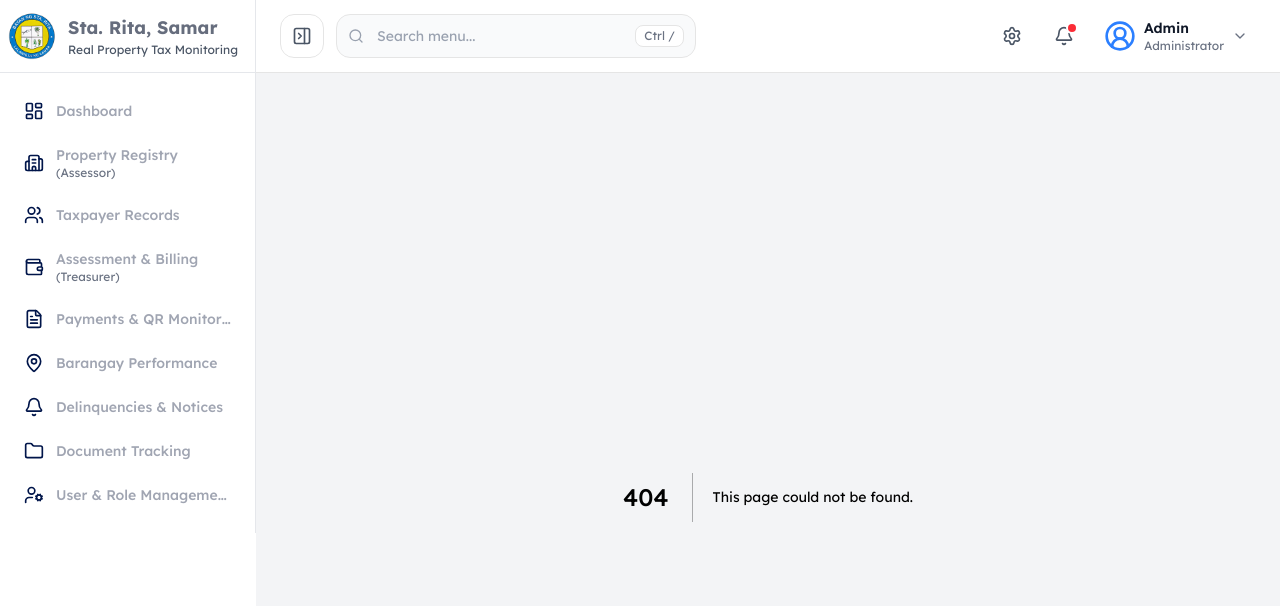
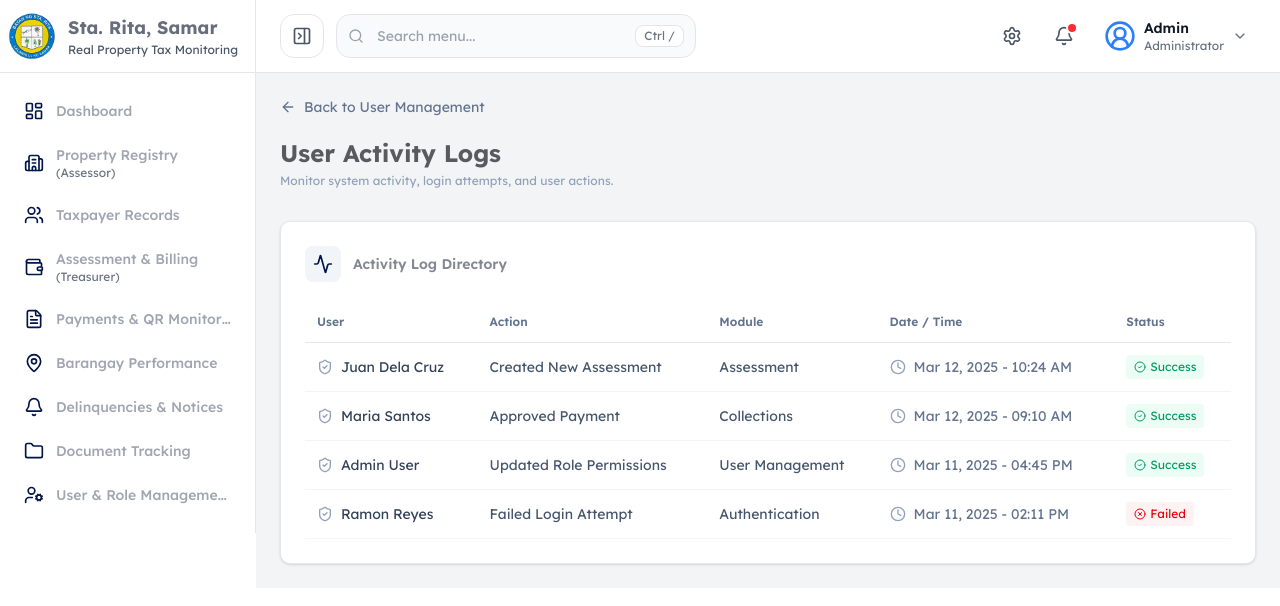
Before and after one commit to panisjr/tax-system, a Next.js app: page /user/activity/log in a window 1280 px wide. Before the commit this address had no page. Shown: the top 606 px of the page. Built offline with nearby package versions, Linux system fonts and the light colour scheme.

Commit message:
added activity/log page for user

```diff
--- /dev/null
+++ b/app/user/activity/log/page.tsx
@@ -0,0 +1,156 @@
+"use client";
+
+import { useRouter } from "next/navigation";
+import {
+  ArrowLeft,
+  Activity,
+  Clock,
+  ShieldCheck,
+  CheckCircle2,
+  XCircle,
+} from "lucide-react";
+
+const logs = [
+  {
+    user: "Juan Dela Cruz",
+    action: "Created New Assessment",
+    module: "Assessment",
+    status: "Success",
+    time: "Mar 12, 2025 - 10:24 AM",
+  },
+  {
+    user: "Maria Santos",
+    action: "Approved Payment",
+    module: "Collections",
+    status: "Success",
+    time: "Mar 12, 2025 - 09:10 AM",
+  },
+  {
+    user: "Admin User",
+    action: "Updated Role Permissions",
+    module: "User Management",
+    status: "Success",
+    time: "Mar 11, 2025 - 04:45 PM",
+  },
+  {
+    user: "Ramon Reyes",
+    action: "Failed Login Attempt",
+    module: "Authentication",
+    status: "Failed",
+    time: "Mar 11, 2025 - 02:11 PM",
+  },
+];
+
+export default function UserLogsPage() {
+  const router = useRouter();
+
+  return (
+    <div className="flex">
+      <main className="flex-1">
+        {/* Header */}
+        <header className="mb-8">
+          <button
+            type="button"
+            onClick={() => router.push("/user")}
+            className="font-lexend mb-5 inline-flex items-center gap-2 text-sm text-slate-500 transition-colors hover:text-slate-700 cursor-pointer"
+          >
+            <ArrowLeft className="h-4 w-4" />
+            Back to User Management
+          </button>
+
+          <div className="flex flex-col gap-4 sm:flex-row sm:items-center sm:justify-between">
+            <div>
+              <h1 className="font-lexend text-2xl font-bold text-[#595a5d]">
+                User Activity Logs
+              </h1>
+              <p className="font-inter mt-1 text-xs text-slate-400">
+                Monitor system activity, login attempts, and user actions.
+              </p>
+            </div>
+          </div>
+        </header>
+
+        {/* Logs Table */}
+        <section className="rounded-lg border border-gray-200 bg-white p-6 shadow-sm">
+          <div className="mb-5 flex items-center gap-3">
+            <div className="rounded-md bg-slate-100 p-2">
+              <Activity className="h-5 w-5 text-[#00154A]" />
+            </div>
+            <h2 className="font-lexend text-sm font-semibold text-[#848794]">
+              Activity Log Directory
+            </h2>
+          </div>
+
+          <div className="overflow-x-auto">
+            <table className="w-full min-w-[700px] border-collapse">
+              <thead>
+                <tr className="border-b border-gray-200">
+                  <th className="font-inter px-3 py-3 text-left text-xs font-semibold text-slate-500">
+                    User
+                  </th>
+                  <th className="font-inter px-3 py-3 text-left text-xs font-semibold text-slate-500">
+                    Action
+                  </th>
+                  <th className="font-inter px-3 py-3 text-left text-xs font-semibold text-slate-500">
+                    Module
+                  </th>
+                  <th className="font-inter px-3 py-3 text-left text-xs font-semibold text-slate-500">
+                    Date / Time
+                  </th>
+                  <th className="font-inter px-3 py-3 text-left text-xs font-semibold text-slate-500">
+                    Status
+                  </th>
+                </tr>
+              </thead>
+
+              <tbody>
+                {logs.map((log, index) => (
+                  <tr key={index} className="border-b border-gray-100">
+                    <td className="font-inter px-3 py-3 text-sm text-slate-700">
+                      <div className="flex items-center gap-2">
+                        <ShieldCheck className="h-4 w-4 text-slate-400" />
+                        {log.user}
+                      </div>
+                    </td>
+
+                    <td className="font-inter px-3 py-3 text-sm text-slate-600">
+                      {log.action}
+                    </td>
+
+                    <td className="font-inter px-3 py-3 text-sm text-slate-600">
+                      {log.module}
+                    </td>
+
+                    <td className="font-inter px-3 py-3 text-sm text-slate-500">
+                      <div className="flex items-center gap-2">
+                        <Clock className="h-4 w-4 text-slate-400" />
+                        {log.time}
+                      </div>
+                    </td>
+
+                    <td className="font-inter px-3 py-3 text-sm">
+                      <span
+                        className={`inline-flex items-center gap-1 rounded px-2 py-1 text-xs ${
+                          log.status === "Success"
+                            ? "bg-emerald-50 text-emerald-600"
+                            : "bg-red-50 text-red-600"
+                        }`}
+                      >
+                        {log.status === "Success" ? (
+                          <CheckCircle2 className="h-3 w-3" />
+                        ) : (
+                          <XCircle className="h-3 w-3" />
+                        )}
+                        {log.status}
+                      </span>
+                    </td>
+                  </tr>
+                ))}
+              </tbody>
+            </table>
+          </div>
+        </section>
+      </main>
+    </div>
+  );
+}
--- a/app/user/page.tsx
+++ b/app/user/page.tsx
@@ -62,6 +62,7 @@ export default function UserRoleManagementPage() {
 						description='Track logins, actions, and system usage'
 						buttonText='View Logs'
 						variant='secondary'
+						onButtonClick={() => router.push('/user/activity/log')}
 					/>
 					<RegistryCard
 						icon={Settings}
```
